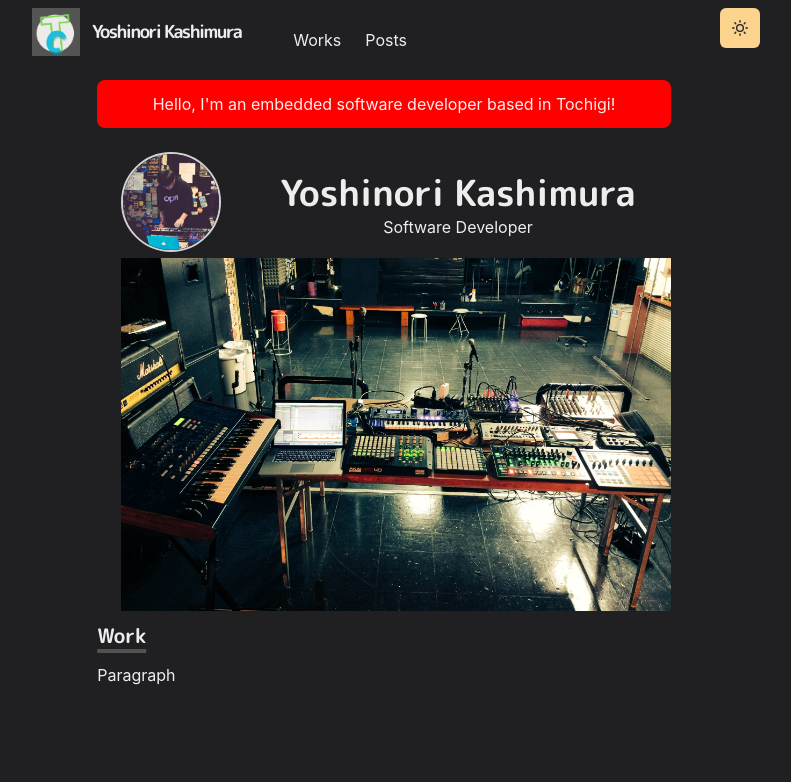
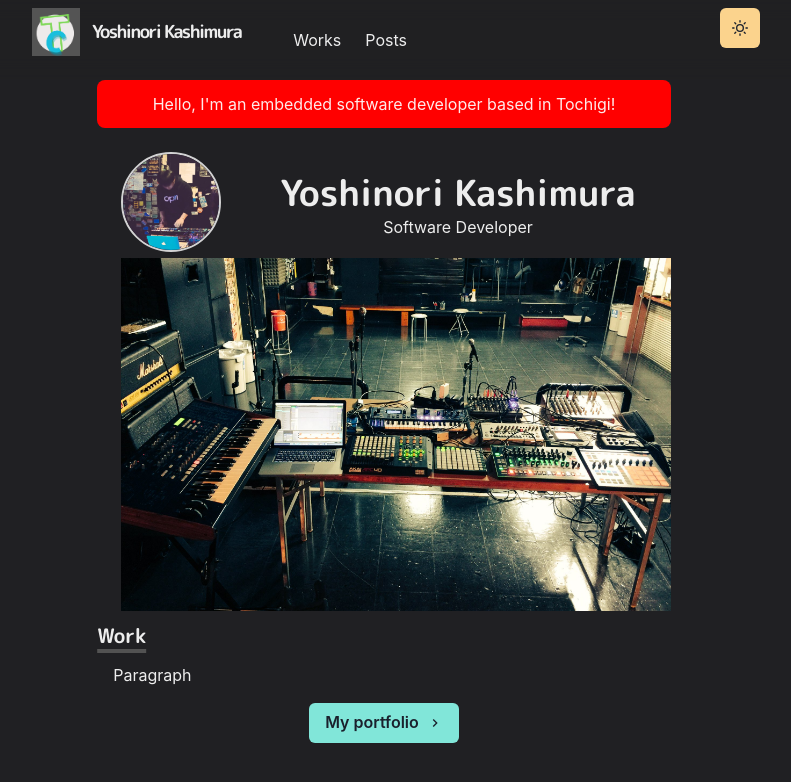
Before and after one commit to tonakai-coco/portfolio, a Next.js app: page / in a window 1280 px wide. Shown: the top 782 px of the page, without its empty margins (256-1047 px from the left). Built offline with nearby package versions, Linux system fonts and the light colour scheme.

Commit message:
Add styled Paragraph and portfolio Button

```diff
--- /dev/null
+++ b/src/components/paragraph.tsx
@@ -0,0 +1,8 @@
+import styled from '@emotion/styled'
+
+const Paragraph = styled.p`
+  text-align: justify;
+  text-indent: 1em;
+`
+
+export default Paragraph
--- a/src/pages/index.tsx
+++ b/src/pages/index.tsx
@@ -5,8 +5,12 @@ import {
   Heading,
   Text,
   Image,
-  useColorModeValue
+  useColorModeValue,
+  Button
 } from '@chakra-ui/react'
+import Paragraph from '@/components/paragraph'
+import { ChevronRightIcon } from '@chakra-ui/icons'
+import Link from 'next/link'
 
 const Page = () => {
   return (
@@ -59,7 +63,14 @@ const Page = () => {
         <Heading as="h3" variant="section-title">
           Work
         </Heading>
-        <p>Paragraph</p>
+        <Paragraph>Paragraph</Paragraph>
+        <Box align="center" my={4}>
+          <Link href="/works">
+            <Button rightIcon={<ChevronRightIcon />} colorScheme="teal">
+              My portfolio
+            </Button>
+          </Link>
+        </Box>
       </Section>
     </Container>
   )
```
